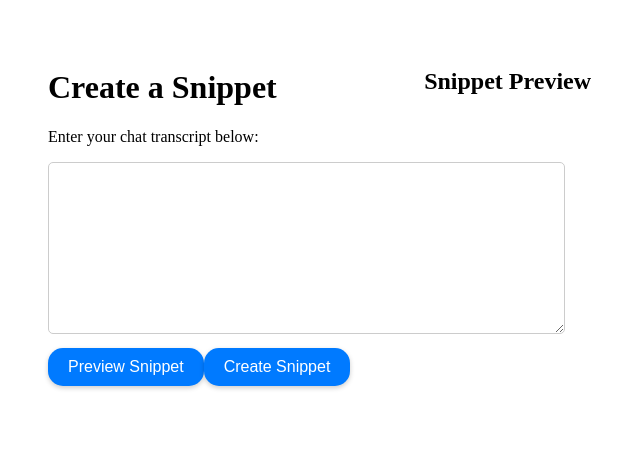
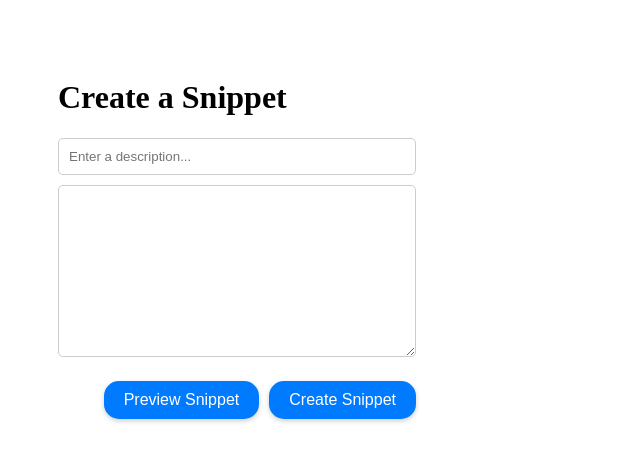
Before and after one commit to viraatdas/msgshare, a Vue app in the folder msgshare-ui/: page / in a window 1280 px wide. Shown: the top 462 px of the page, without its empty margins (0-640 px from the left). Built offline with nearby package versions, Linux system fonts and the light colour scheme.

Commit message:
cleaned up the page

```diff
--- a/msgshare-ui/src/SnippetStyles.css
+++ b/msgshare-ui/src/SnippetStyles.css
@@ -1,76 +1,45 @@
-/* SnippetStyles.css */
+/* Global container styles */
 .container {
   display: flex;
+  flex-direction: column; /* Stack sections vertically on smaller screens */
   justify-content: space-between;
   padding: 20px;
+  gap: 20px; /* Adds space between children */
 }
 
-  .input-section {
-    width: 45%;
+@media (min-width: 768px) { /* Adjust for wider screens */
+  .container {
+    flex-direction: row; /* Side-by-side layout */
+  }
 }
 
-  .output-section {
-    width: 45%;
+.input-section, .output-section {
+  flex: 1; /* Each section takes up equal space */
+  margin: 10px; /* Adds some outer spacing */
 }
 
-  /* iOS-like message bubble */
-  .snippet-preview {
-    background-color: #efefef; /* iOS message background color */
-    padding: 16px;
-    border-radius: 20px; /* Rounded corners for bubble effect */
-    font-family: -apple-system, BlinkMacSystemFont, 'Segoe UI', Roboto, Helvetica, Arial, sans-serif;
-    margin-top: 10px;
-    box-shadow: 0 1px 3px rgba(0, 0, 0, 0.1); /* Soft shadow for depth */
+/* Styles for textarea and input */
+textarea, .description-input {
+  width: 100%;
+  padding: 10px;
+  border: 1px solid #ccc;
+  border-radius: 5px;
+  font-family: sans-serif;
+  margin-bottom: 10px; /* Space below each input */
+  box-sizing: border-box; /* Include padding and border in the element's total width and height */
 }
 
-  .container {
+/* Button container adjustments */
+.input-section .button-container {
   display: flex;
-    justify-content: space-between;
-    padding: 20px;
+  justify-content: flex-end; /* Align buttons to the right */
+  gap: 10px; /* Space between buttons */
+  margin-top: 10px;
 }
 
-  .input-section {
-    width: 45%;
-  }
-
-  .output-section {
-    width: 45%;
-  }
-
-  /* iOS-like message bubble */
-  .snippet-preview {
-    background-color: #efefef; /* iOS message background color */
-    padding: 16px;
-    border-radius: 20px; /* Rounded corners for bubble effect */
-    font-family: -apple-system, BlinkMacSystemFont, 'Segoe UI', Roboto, Helvetica, Arial, sans-serif;
-    margin-top: 10px;
-    box-shadow: 0 1px 3px rgba(0, 0, 0, 0.1); /* Soft shadow for depth */
-  }
-
-  /* If you want to add additional custom styles for syntax highlighting */
-  .hljs {
-    background: transparent; /* Remove default background */
-    padding: 0.5em; /* Padding inside the code block */
-  }
-
-  /* Override the colors as needed to match the iOS theme */
-  .hljs-comment { color: #999999; }
-  .hljs-keyword { color: #d73a49; }
-  .hljs-string { color: #032f62; }
-
-  /* Add more custom styles for other token types if needed */
-
-  /* You can add custom styles for buttons, textareas here as well */
-  textarea {
-    border: 1px solid #ccc;
-    border-radius: 5px;
-    padding: 10px;
-    font-family: sans-serif;
-    margin-bottom: 10px;
-  }
-
+/* Button styles */
 button {
-    background-color: #007aff; /* iOS button color */
+  background-color: #007aff; /* Primary button color */
   color: white;
   border: none;
   border-radius: 15px;
@@ -81,32 +50,32 @@
 }
 
 button:hover {
-    background-color: #005ecb;
+  background-color: #005ecb; /* Darker on hover */
 }
 
 button:active {
-    background-color: #004ba0;
+  background-color: #004ba0; /* Even darker when active */
 }
 
-
+/* Message styling */
 .message {
   display: flex;
-    justify-content: flex-start;
-    margin-bottom: 10px;
+  justify-content: flex-start; /* Align left by default */
+  margin-bottom: 10px; /* Space between messages */
 }
 
 .message.right {
-    justify-content: flex-end;
+  justify-content: flex-end; /* Align right */
 }
 
 .message-content {
-    background-color: #efefef;
+  background-color: #efefef; /* Light background */
   padding: 10px 20px;
-    border-radius: 20px;
-    max-width: 60%;
-    box-shadow: 0 1px 1px rgba(0, 0, 0, 0.1);
+  border-radius: 20px; /* Rounded corners */
+  max-width: 60%; /* Limit width */
+  box-shadow: 0 1px 1px rgba(0, 0, 0, 0.1); /* Subtle shadow */
 }
 
 .message-content.left {
-    background-color: #d1edf2; /* Different background color for the other sender */
+  background-color: #d1edf2; /* Different color for left-aligned messages */
 }
--- a/msgshare-ui/src/components/HomePage.vue
+++ b/msgshare-ui/src/components/HomePage.vue
@@ -2,20 +2,24 @@
     <div id="app" class="container">
       <div class="input-section">
         <h1>Create a Snippet</h1>
-        <p>{{ description }}</p>
-        <textarea v-model="snippetText" rows="10" cols="60"></textarea>
-        <br>
-        <button @click="processMessages">Preview Snippet</button>
-        <button @click="createSnippet">Create Snippet</button>
+        <input v-model="snippetDescription" placeholder="Enter a description..." class="description-input" />
+        <textarea v-model="snippetText" rows="10" cols="60" class="snippet-textarea"></textarea>
+        <div class="button-container">
+          <button @click="previewSnippet">Preview Snippet</button>
+          <button @click="createSnippet">Create Snippet</button>
+        </div>
       </div>
       <div class="output-section">
-        <h2>Snippet Preview</h2>
-        <div v-for="(message, index) in messages" :key="index" :class="['message', messageClass(message.sender)]">
-          <div class="message-content">{{ message.content }}</div>
-        </div>
+        <!-- Wrapper element for the v-if condition -->
+        <template v-if="showPreview">
+          <div v-for="(message, index) in messages" :key="index" :class="['message', messageClass(message.sender)]">
+            <div class="message-content">{{ message.content }}</div>
+          </div>
+        </template>
       </div>
     </div>
   </template>
+
 
   <script>
   import { messageParser } from '../messageProcessor';
@@ -27,56 +31,55 @@
       return {
         description: 'Enter your chat transcript below:',
         snippetText: '',
+        snippetDescription: '',
         messages: [],
-        senders: [], // Keep track of all unique senders
-        primarySender: '', // Automatically determined primary sender
+        senders: [],
+        primarySender: '',
+        showPreview: false, // Controls the visibility of the preview
       };
     },
     methods: {
-      processMessages() {
-        if (this.snippetText.trim() === '') {
-          alert('Please enter some text to create a snippet.');
+      previewSnippet() {
+        if (!this.validateInput()) {
           return;
         }
-
         const result = messageParser(this.snippetText);
         this.messages = result.messages;
         this.senders = result.senders;
-        // Automatically determine the primary sender
-        // This could be the first sender or any logic you define
         this.primarySender = this.senders.length ? this.senders[0] : '';
+        this.showPreview = true; // Show preview only after processing
       },
       async createSnippet() {
-        this.processMessages();
-        if (!this.messages.length) {
-          return; // Exit if no messages to process
+        if (!this.validateInput()) {
+          return;
         }
-
         const uniqueId = generateUniqueId();
         const { error } = await supabase
           .from('snippets')
-          .insert([
-            { slug: uniqueId, content: this.snippetText }
-          ]);
-
+          .insert([{ slug: uniqueId, content: this.snippetText, description: this.snippetDescription }]);
         if (error) {
           console.error('Error saving snippet:', error);
         } else {
+          this.showPreview = false; // Reset preview visibility
           this.$router.push({ name: 'Snippet', params: { slug: uniqueId } });
         }
       },
+      validateInput() {
+        if (this.snippetText.trim() === '' || this.snippetDescription.trim() === '') {
+          alert('Please enter both a description and some text for the snippet.');
+          return false;
+        }
+        return true;
+      },
       messageClass(sender) {
-        // Determines the CSS class based on the sender
         return this.primarySender === sender ? 'right' : 'left';
       },
-    }
+    },
   };
-
   function generateUniqueId(length = 8) {
     return Math.random().toString(20).substr(2, length);
   }
   </script>
 
 
-
   <style src="../SnippetStyles.css"></style>
```
Lines whose indentation alone changed are shown as unchanged.
